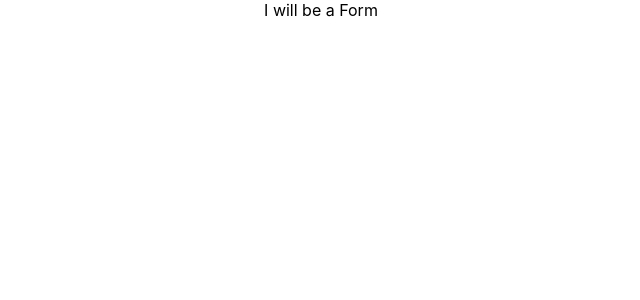
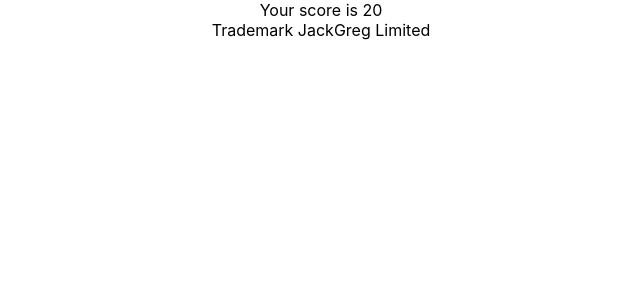
Before and after one commit to fac-17/JackGreg, a React (Create React App) app: page / in a window 1280 px wide. Shown: the top 300 px of the page, without its empty margins (319-959 px from the left). Built offline with nearby package versions, Linux system fonts and the light colour scheme.

Commit message:
basic skeleton for the header and the score being rendered

```diff
--- a/src/App.js
+++ b/src/App.js
@@ -1,11 +1,13 @@
 import React from 'react';
 import Page from './Page';
+import Footer from './Footer.js'
 import './App.css';
 
 function App() {
   return (
     <div className="App">
       < Page />
+      < Footer />
     </div>
   );
 }
--- /dev/null
+++ b/src/Footer.js
@@ -0,0 +1,11 @@
+import React from 'react';
+
+const Footer = () => {
+    return (
+        <div className="Footer">
+            Trademark JackGreg Limited
+        </div>
+    );
+}
+
+export default Footer;
--- a/src/Page.js
+++ b/src/Page.js
@@ -1,7 +1,8 @@
 import React from 'react';
+import Score from './Score';
 
 function Page() {
-    const [currentPage, setCurrentPage] = React.useState('form');
+    const [currentPage, setCurrentPage] = React.useState('score');
     if (currentPage === 'form') {
         return (<div>I will be a Form</div>);
     }
@@ -9,7 +10,7 @@
         return (<div>I will be the gameplay page</div>);
     }
     else if (currentPage === 'score') {
-        return (<div>I will be the score summary</div>);
+        return (< Score />);
     }
     return (
         <div className="Page">
--- /dev/null
+++ b/src/Score.js
@@ -0,0 +1,11 @@
+import React from 'react';
+
+const Score = () => {
+    return (
+        <div className="Score">
+            Your score is 20
+        </div>
+    );
+}
+
+export default Score;
```
